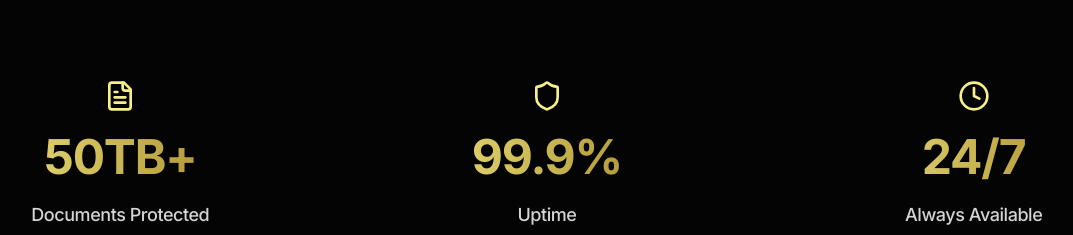
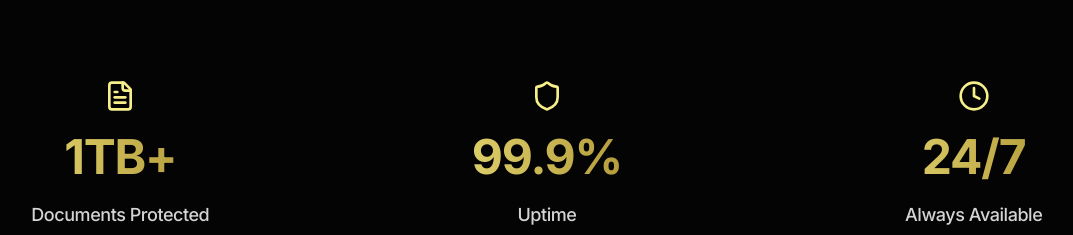
Before and after one commit to Anish-MutliTalent/Essentialis, a React (Vite) app in the folder landing/: page / in a window 1280 px wide. Shown: the part 1640-1875 px from the top of the page, without its empty margins (93-1166 px from the left). Built offline with nearby package versions, Linux system fonts and the light colour scheme.

Commit message:
Updated 50TB

```diff
--- a/landing/src/pages/Homepage.tsx
+++ b/landing/src/pages/Homepage.tsx
@@ -124,7 +124,7 @@ const Homepage = memo(() => {
         <div className="max-w-7xl mx-auto">
           <div className="grid md:grid-cols-3 gap-16 text-center">
             {[
-              { number: '50TB+', label: 'Documents Protected', icon: FileText },
+              { number: '1TB+', label: 'Documents Protected', icon: FileText },
               { number: '99.9%', label: 'Uptime', icon: Shield },
               { number: '24/7', label: 'Always Available', icon: Clock },
             ].map((stat, index) => (
```
